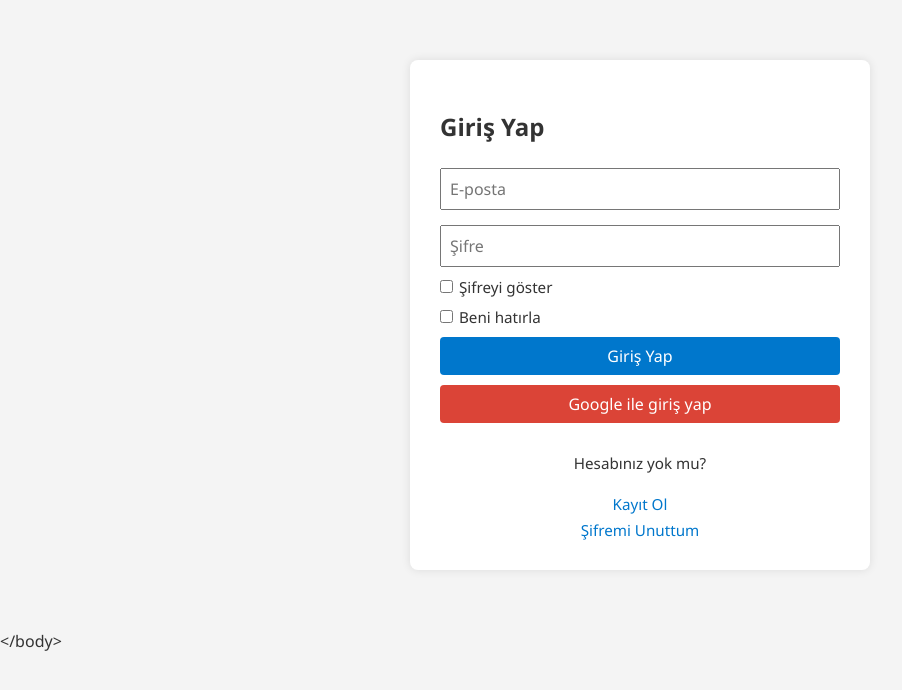
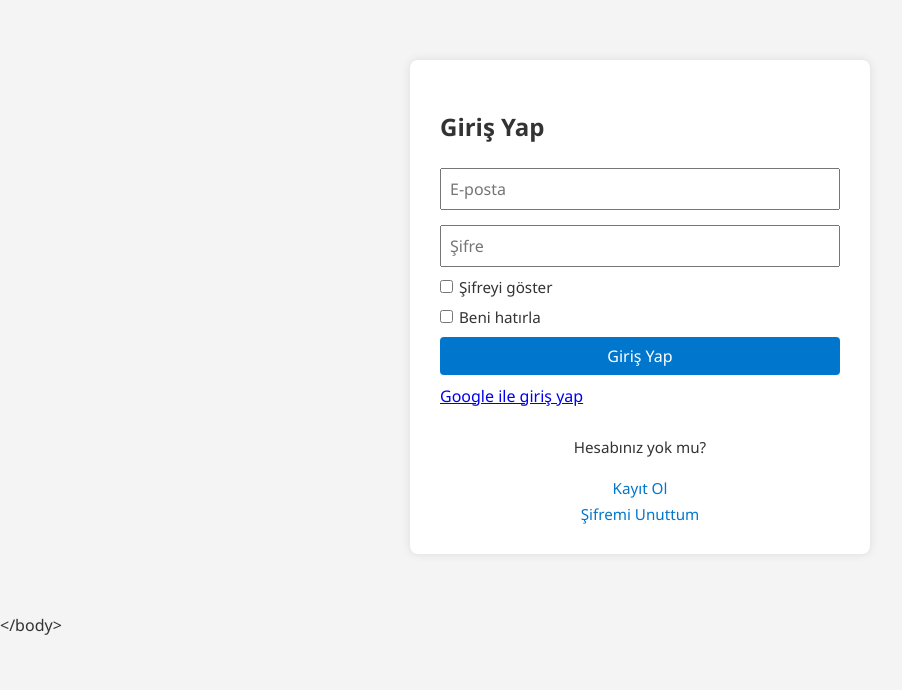
Before and after one commit to Serhan-Yildiz/meski-kanban, a React (Vite) app in the folder client/: page /login in a window 1280 px wide. Shown: the top 690 px of the page, without its empty margins (0-902 px from the left). Built offline with nearby package versions, Linux system fonts and the light colour scheme; no server answers.

Commit message:
google login

```diff
--- a/client/src/pages/LoginPage.jsx
+++ b/client/src/pages/LoginPage.jsx
@@ -11,7 +11,7 @@ export default function LoginPage() {
     remember: false,
   });
   const [error, setError] = useState("");
-
+  const API_URL = import.meta.env.VITE_API_URL;
   const handleChange = (e) => {
     const { name, value, type, checked } = e.target;
     setForm((prev) => ({
@@ -87,9 +87,7 @@ export default function LoginPage() {
 
       <button type="submit">Giriş Yap</button>
 
-      <a href="/auth/google" className="google-login">
-        Google ile giriş yap
-      </a>
+      <a href={`${API_URL}/auth/google`}>Google ile giriş yap</a>
 
       <div className="auth-links">
         <p>Hesabınız yok mu?</p>
```
